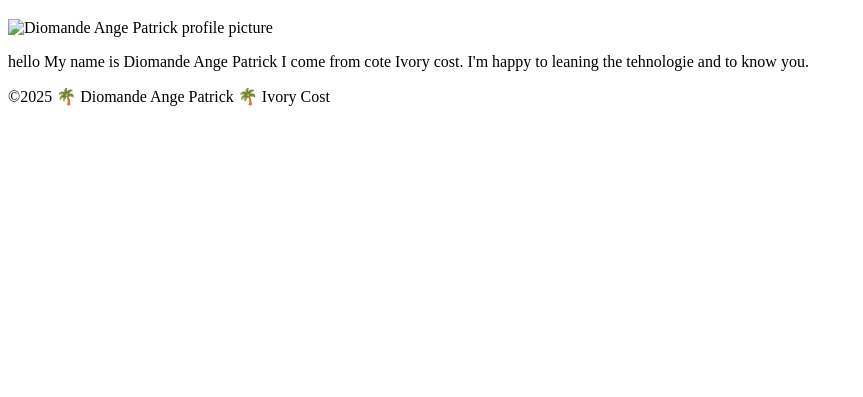
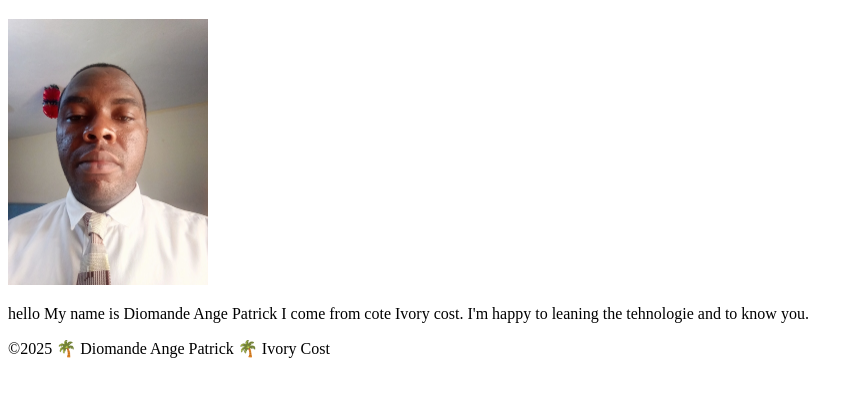
Before and after one commit to patrickdiomande2016-bot/wdd130, a plain HTML site: page index.html in a window 1280 px wide. Shown: the part 87-484 px from the top of the page, without its empty margins (0-863 px from the left). Drawn offline with Linux system fonts and the light colour scheme.

Commit message:
add info 7

```diff
--- a/index.html
+++ b/index.html
@@ -16,7 +16,7 @@
     </header>
     <main>
         <h1>Diomande Ange Patrick | WDD 130</h1>
-        <img src="images/profile.jpg" alt="Diomande Ange Patrick profile picture" width="200">
+        <img src="images/profile.jpg.jpg" alt="Diomande Ange Patrick profile picture" width="200">
         <p>hello My name is Diomande Ange Patrick I come from cote Ivory cost. I'm happy to leaning the tehnologie and
             to know you.
         </p>
```
